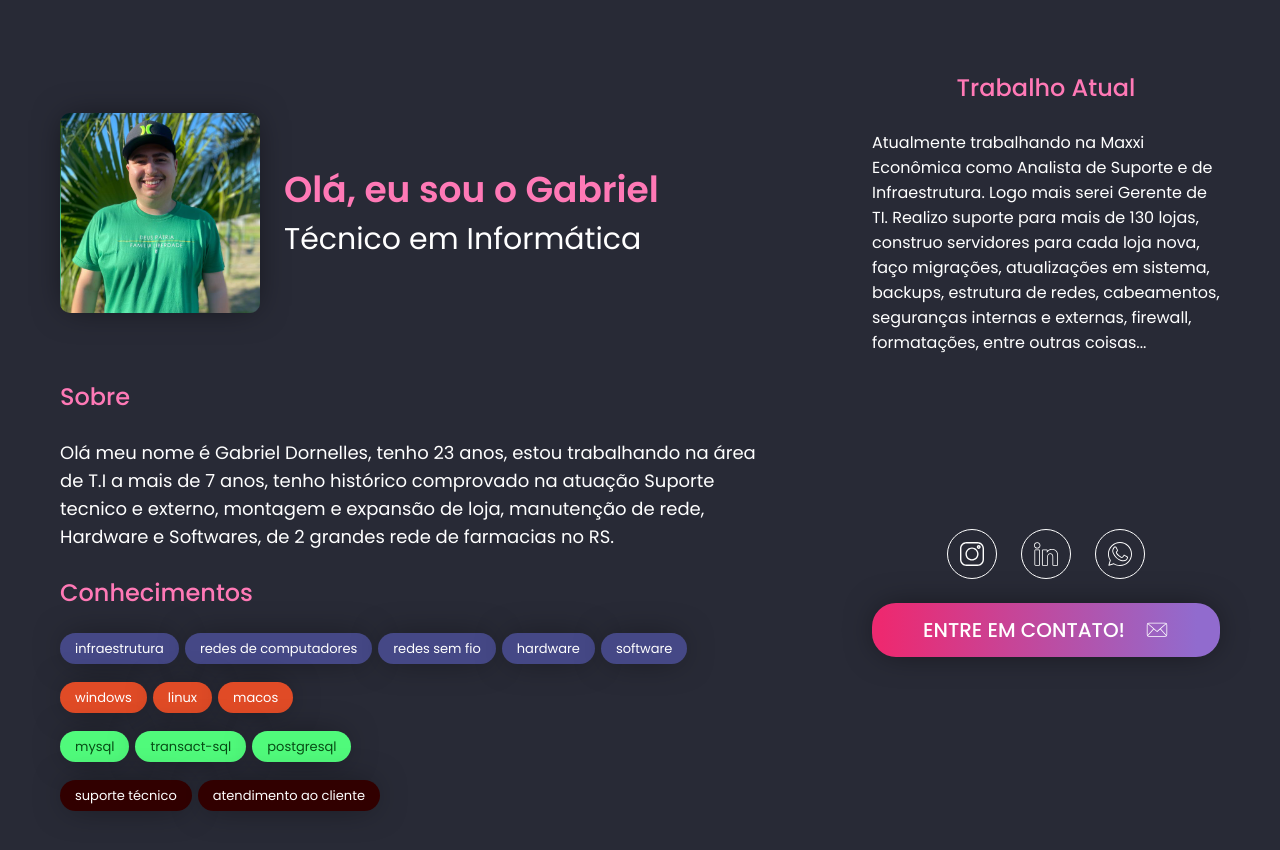
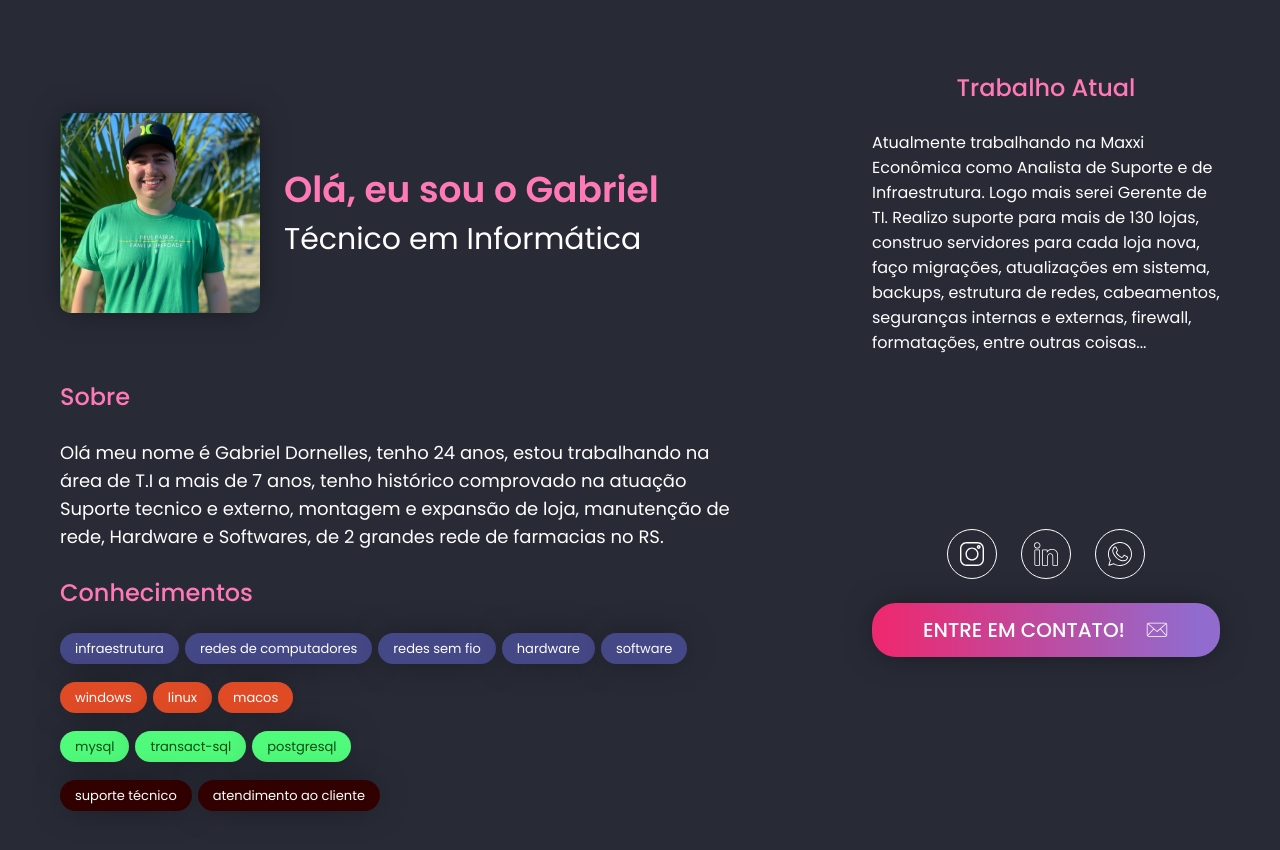
Before and after one commit to gbflores/gabrieldornelles, a Next.js app: page / in a window 1280 px wide. Shown: the top 850 px of the page. Built offline with nearby package versions, Linux system fonts and the light colour scheme.

Commit message:
Change age to 24 years.

```diff
--- a/src/app/components/experiences/experience.tsx
+++ b/src/app/components/experiences/experience.tsx
@@ -6,7 +6,7 @@ export function Experiences() {
     return (
         <div className="experiences">
             <SectionTitleProps text="Sobre" />
-            <p>Olá meu nome é Gabriel Dornelles, tenho 23 anos, estou trabalhando na área de T.I a mais de 7 anos, tenho histórico comprovado na atuação Suporte tecnico e externo, montagem e expansão de loja, manutenção de rede, Hardware e Softwares, de 2 grandes rede de farmacias no RS.</p>
+            <p>Olá meu nome é Gabriel Dornelles, tenho 24 anos, estou trabalhando na área de T.I a mais de 7 anos, tenho histórico comprovado na atuação Suporte tecnico e externo, montagem e expansão de loja, manutenção de rede, Hardware e Softwares, de 2 grandes rede de farmacias no RS.</p>
             <SectionTitleProps text="Conhecimentos" />
             <div className="knowledges">
                 <Knowledges />
```
